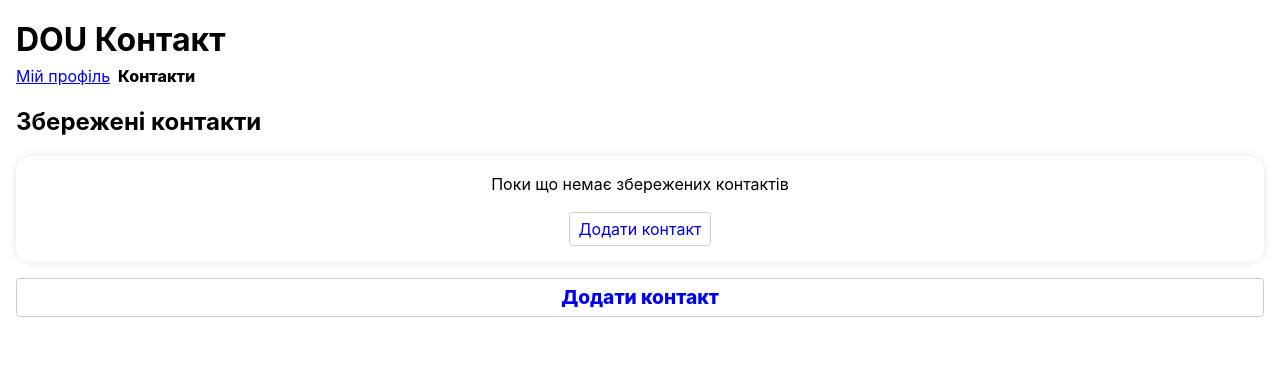
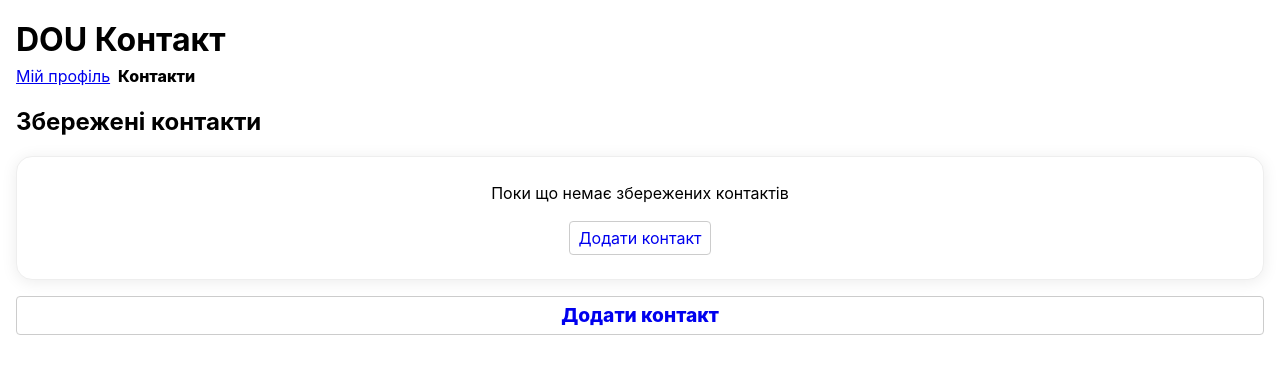
Before and after one commit to babichss/doucontact, a React (Vite) app: page /contacts in a window 1280 px wide. Shown: the top 374 px of the page. Built offline with nearby package versions, Linux system fonts and the light colour scheme.

Commit message:
main refactor: optimize card CSS for design system consistency (src/styles/index.css)

```diff
--- a/src/styles/index.css
+++ b/src/styles/index.css
@@ -136,8 +136,10 @@
   gap: var(--spacing-medium);
   align-items: center;
   border-radius: 16px;
-  padding: var(--spacing-medium);
-  box-shadow: 0 0 10px 0 rgba(0, 0, 0, 0.1);
+  padding: var(--spacing-large) var(--spacing-medium);
+  box-shadow: 0 2px 16px 0 rgba(0, 0, 0, 0.08);
+  background: var(--color-secondary);
+  border: 1px solid #eee;
 }
 .contact-list {
   flex: 1;
```
